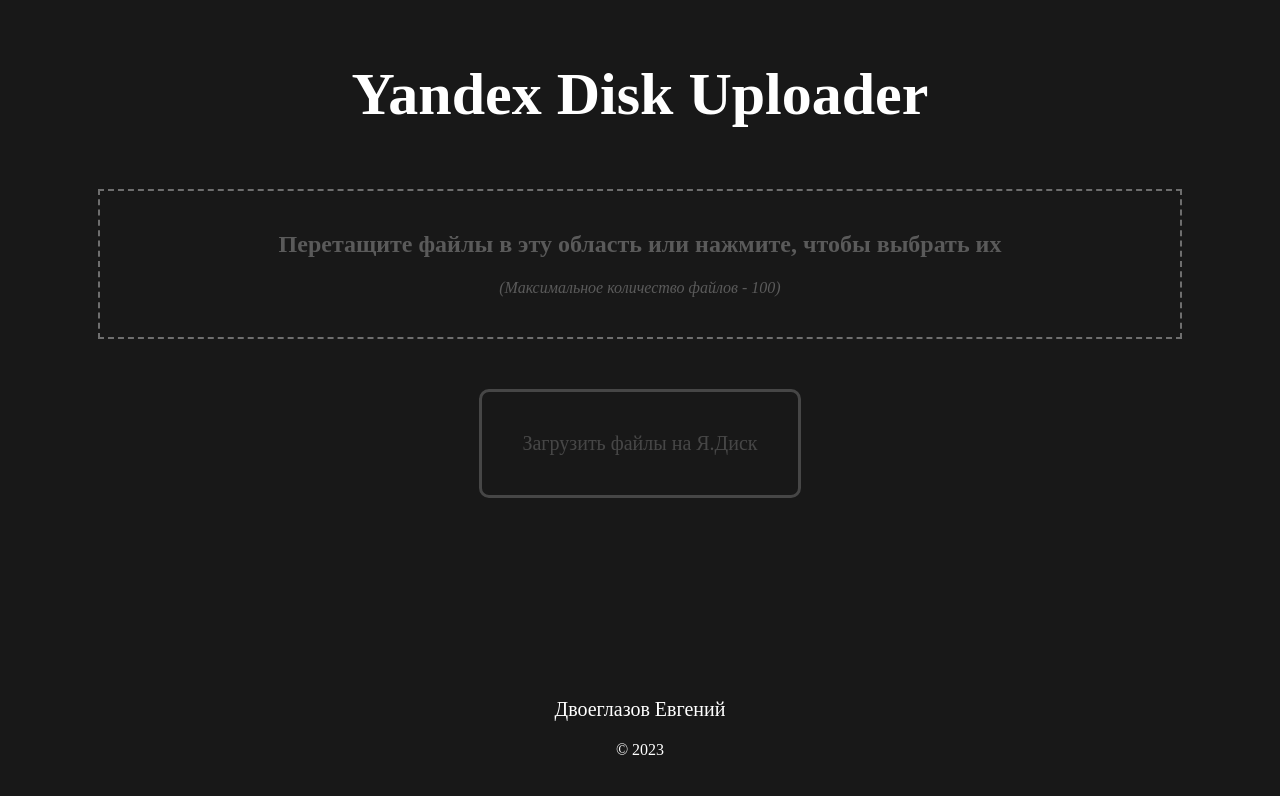
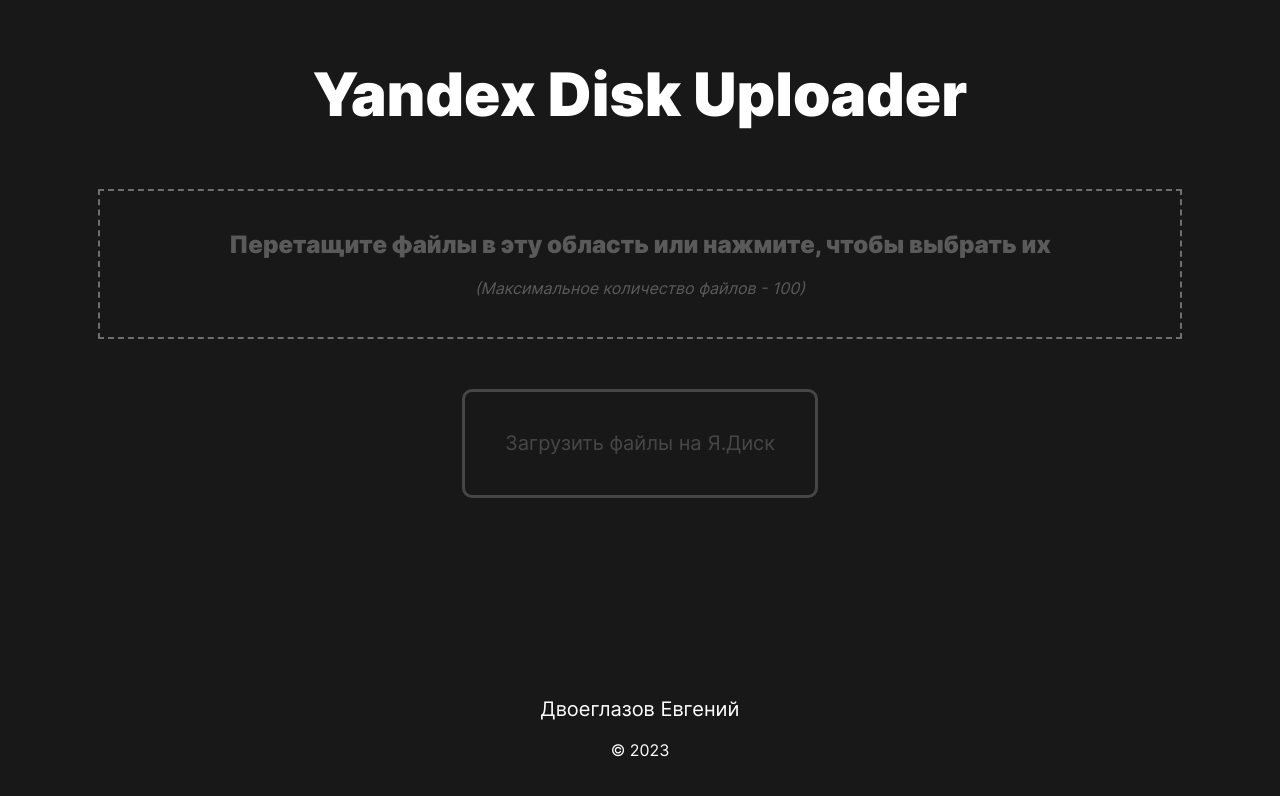
Before and after one commit to Evgeniy-Dvoeglazov/yandex-disk-uploader-ts, a React (Create React App) app: page / in a window 1280 px wide. Shown: the top 796 px of the page. Built offline with nearby package versions, Linux system fonts and the light colour scheme.

Commit message:
Рефакторинг

```diff
--- a/src/components/App/App.css
+++ b/src/components/App/App.css
@@ -1,38 +1,13 @@
-.App {
-  text-align: center;
+.app {
+  background-color: #fff;
+  -moz-osx-font-smoothing: grayscale;
+  -webkit-font-smoothing: antialiased;
+  -webkit-text-size-adjust: 100%;
+  -ms-text-size-adjust: 100%;
+  -moz-text-size-adjust: 100%;
+  text-rendering: optimizeLegibility;
+  margin: 0;
+  padding: 0;
+  font-family: 'Inter', 'Arial', 'Helvetica', sans-serif;
+  background-color: rgb(24, 24, 24);
 }
-
-.App-logo {
-  height: 40vmin;
-  pointer-events: none;
-}
-
-@media (prefers-reduced-motion: no-preference) {
-  .App-logo {
-    animation: App-logo-spin infinite 20s linear;
-  }
-}
-
-.App-header {
-  background-color: #282c34;
-  min-height: 100vh;
-  display: flex;
-  flex-direction: column;
-  align-items: center;
-  justify-content: center;
-  font-size: calc(10px + 2vmin);
-  color: white;
-}
-
-.App-link {
-  color: #61dafb;
-}
-
-@keyframes App-logo-spin {
-  from {
-    transform: rotate(0deg);
-  }
-  to {
-    transform: rotate(360deg);
-  }
-}
```
Also changed, not shown: 1 other file (tests, documents, lock files or other folders).
